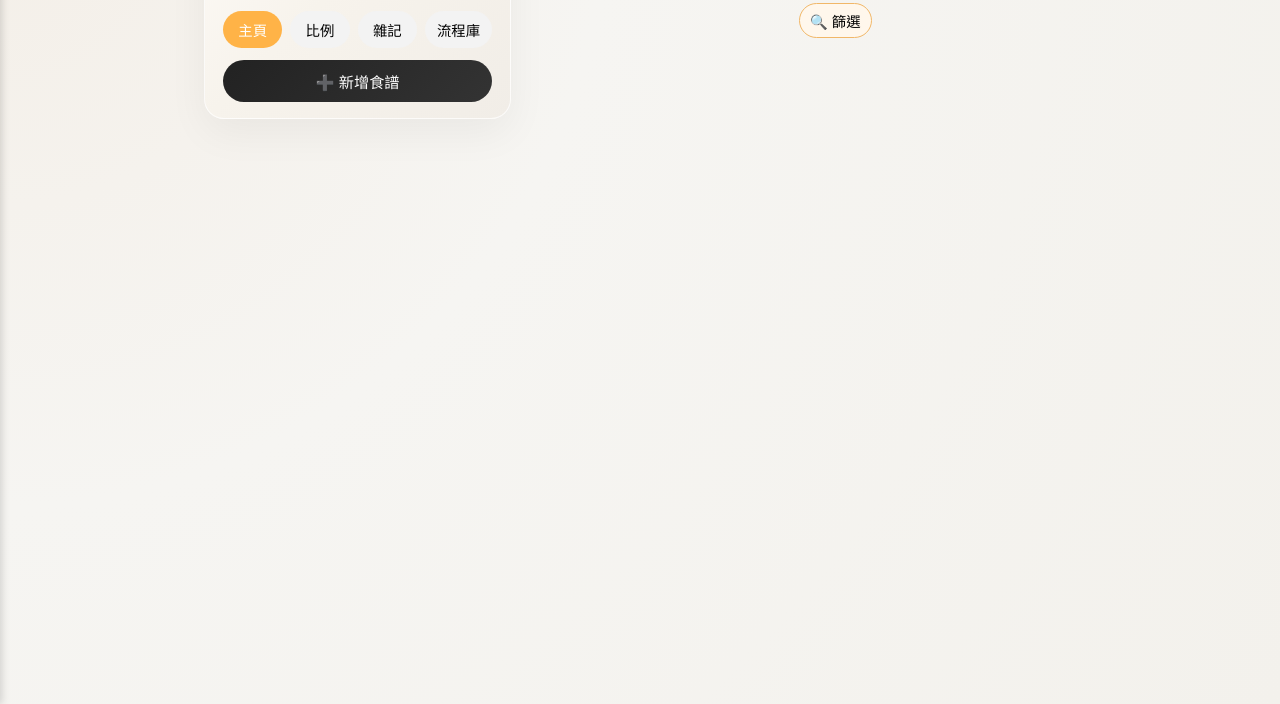
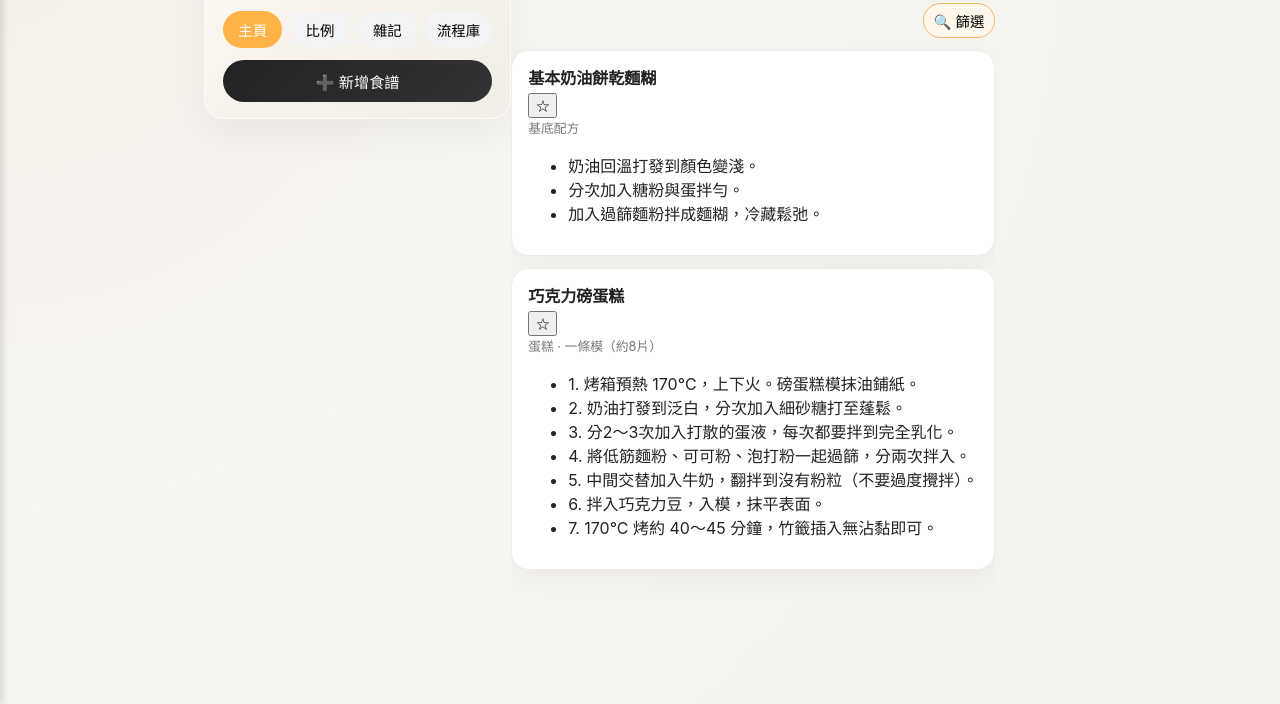
Before and after one commit to vivianmail1010/Baking-Notes, a plain HTML site: page index.html in a window 1280 px wide. Shown: the part 96-800 px from the top of the page. Drawn offline with nearby package versions, Linux system fonts and the light colour scheme.

Commit message:
Add files via upload

```diff
--- a/app.js
+++ b/app.js
@@ -1826,3 +1826,157 @@ function setupStepEditor() {
 
   addStepBtn.addEventListener("click", () => addStep());
 }
+// ---------- 食譜列表（支援字串步驟 / 陣列步驟） ----------
+function renderRecipeList(listOverride) {
+  const list = Array.isArray(listOverride) ? listOverride : recipes;
+  const container = document.getElementById("recipe-list");
+  if (!container) return;
+
+  container.innerHTML = "";
+
+  if (!list.length) {
+    const empty = document.createElement("div");
+    empty.className = "empty-text";
+    empty.textContent = "還沒有任何食譜，可以先新增一個常用配方。";
+    container.appendChild(empty);
+    return;
+  }
+
+  // 釘選在前，其他照建立時間新到舊
+  const sorted = list.slice().sort((a, b) => {
+    if (a.pinned && !b.pinned) return -1;
+    if (!a.pinned && b.pinned) return 1;
+    return (b.createdAt || 0) - (a.createdAt || 0);
+  });
+
+  sorted.forEach((recipe) => {
+    const card = document.createElement("div");
+    card.className = "card recipe-card";
+
+    // 點整張卡片 = 編輯食譜
+    card.addEventListener("click", () => {
+      startEditRecipe(recipe.id);
+    });
+
+    // 內部容器
+    const inner = document.createElement("div");
+    inner.className = "card-inner";
+
+    // 標題列
+    const titleRow = document.createElement("div");
+    titleRow.className = "card-title-row";
+
+    const titleEl = document.createElement("div");
+    titleEl.className = "card-title";
+    titleEl.textContent = recipe.name || "未命名食譜";
+
+    const pinBtn = document.createElement("button");
+    pinBtn.type = "button";
+    pinBtn.className = "pin-btn";
+    pinBtn.textContent = recipe.pinned ? "★" : "☆";
+    pinBtn.title = recipe.pinned ? "取消釘選" : "釘選這個食譜";
+
+    pinBtn.addEventListener("click", (e) => {
+      e.stopPropagation();
+      toggleRecipePin(recipe.id);
+    });
+
+    titleRow.appendChild(titleEl);
+    titleRow.appendChild(pinBtn);
+
+    // meta 行：分類 / 來源
+    const meta = document.createElement("div");
+    meta.className = "card-meta";
+    const parts = [];
+    if (recipe.category) parts.push(recipe.category);
+    if (recipe.serving) parts.push(recipe.serving);
+    if (recipe.source) parts.push(recipe.source);
+    meta.textContent = parts.join(" · ");
+
+    // 步驟預覽區
+    const stepsWrap = document.createElement("div");
+    stepsWrap.className = "card-steps";
+
+    const rawSteps = recipe.steps;
+    let lines = [];
+
+    // 支援三種格式：
+    // 1) 字串（用 \n 分行）
+    // 2) 陣列字串：["步驟1", "步驟2"]
+    // 3) 陣列物件：[{ text: "步驟1" }, { text: "步驟2" }]
+    if (Array.isArray(rawSteps)) {
+      lines = rawSteps
+        .map((s) => {
+          if (typeof s === "string") return s.trim();
+          if (s && typeof s.text === "string") return s.text.trim();
+          return "";
+        })
+        .filter(Boolean);
+    } else if (typeof rawSteps === "string") {
+      lines = rawSteps
+        .split("\n")
+        .map((s) => s.trim())
+        .filter(Boolean);
+    }
+
+    if (lines.length) {
+      const ul = document.createElement("ul");
+      ul.className = "recipe-steps-list";
+      lines.forEach((line) => {
+        const li = document.createElement("li");
+        li.textContent = line;
+        ul.appendChild(li);
+      });
+      stepsWrap.appendChild(ul);
+    } else {
+      stepsWrap.textContent = "尚未輸入步驟";
+      stepsWrap.classList.add("empty");
+    }
+
+    inner.appendChild(titleRow);
+    inner.appendChild(meta);
+    inner.appendChild(stepsWrap);
+
+    card.appendChild(inner);
+
+    // 右滑刪除（跟參考食譜 / 實驗一樣風格）
+    const swipeActions = document.createElement("div");
+    swipeActions.className = "card-swipe-actions";
+
+    const deleteBtn = document.createElement("button");
+    deleteBtn.type = "button";
+    deleteBtn.className = "swipe-delete-btn";
+    deleteBtn.textContent = "刪除";
+
+    deleteBtn.addEventListener("click", (e) => {
+      e.stopPropagation();
+      const ok = window.confirm(
+        `確定要刪除「${recipe.name || "這個食譜"}」嗎？\n刪除後就不能復原囉。`
+      );
+      if (!ok) return;
+      deleteRecipe(recipe.id);
+    });
+
+    swipeActions.appendChild(deleteBtn);
+    card.appendChild(swipeActions);
+
+    // touch 滑動效果
+    let touchStartX = 0;
+    let touchEndX = 0;
+
+    card.addEventListener("touchstart", (e) => {
+      if (!e.changedTouches || !e.changedTouches.length) return;
+      touchStartX = e.changedTouches[0].clientX;
+    });
+
+    card.addEventListener("touchend", (e) => {
+      if (!e.changedTouches || !e.changedTouches.length) return;
+      touchEndX = e.changedTouches[0].clientX;
+      const diff = touchEndX - touchStartX;
+      if (diff < -30) card.classList.add("swiped");
+      else if (diff > 30) card.classList.remove("swiped");
+    });
+
+    container.appendChild(card);
+  });
+}
--- a/index.html
+++ b/index.html
@@ -118,10 +118,6 @@
       <button class="tab-button top-tab" data-view="steps-view">流程庫</button>
     </div>
   </header>  <!-- 👈 一定要有這個關閉 header -->
-
-  <!-- Main content（所有主頁 view） -->
-  <main class="app-main">
-
 
     <!-- Main content（所有主頁 view） -->
     <main class="app-main">
```
